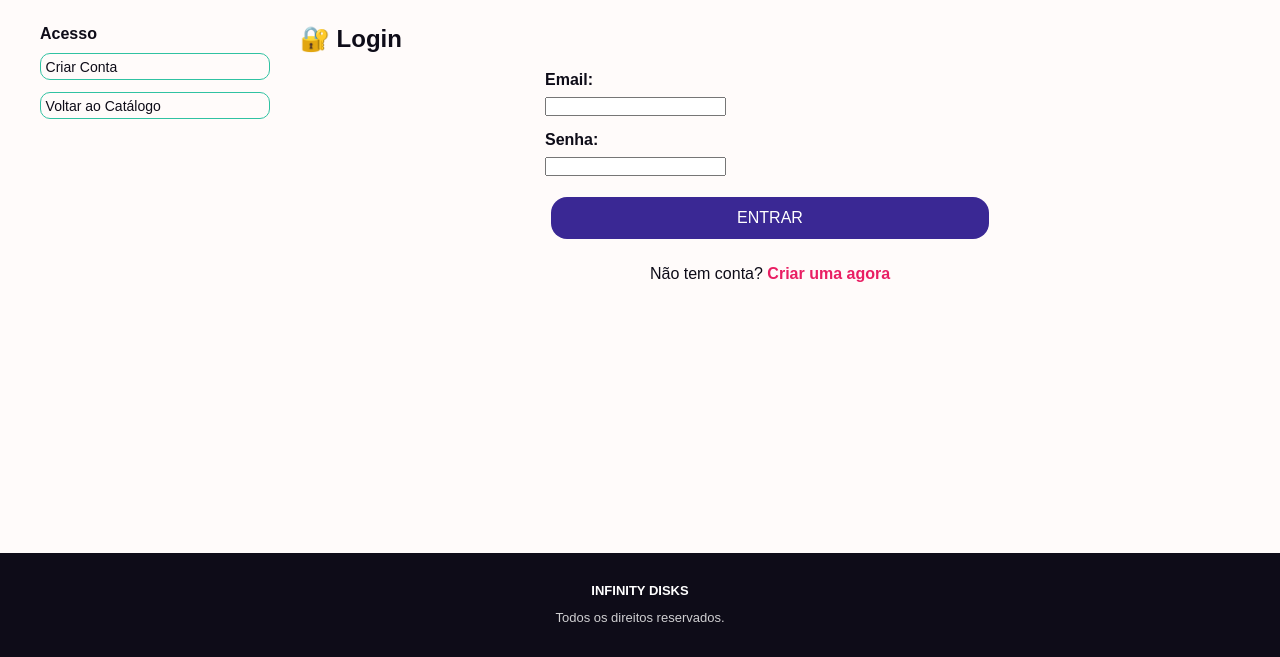
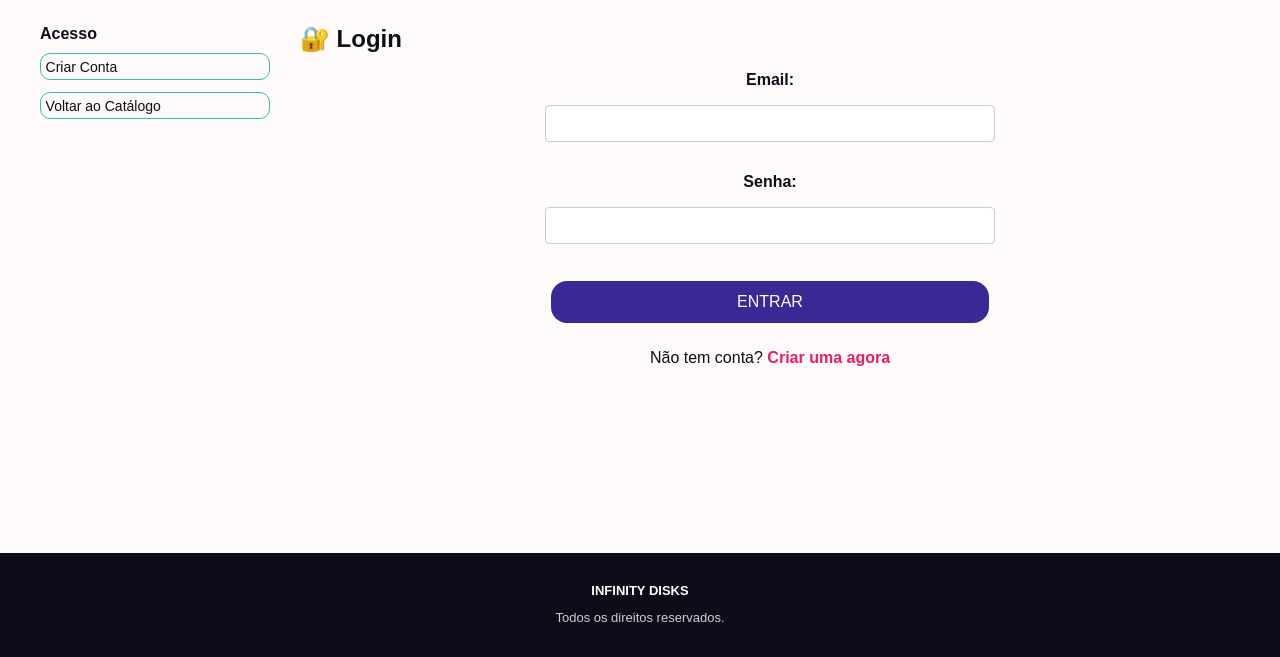
Before and after one commit to 5byp8r/InfinityDisks, a PHP site: page /login.php in a window 1280 px wide. Shown: the part 143-800 px from the top of the page. Run offline with PHP 8.4, Linux system fonts and the light colour scheme; a stand-in replaces the project's code that opens the database connection.

Commit message:
CSS_bug_Adjustments

```diff
--- a/view/login.php
+++ b/view/login.php
@@ -54,7 +54,7 @@ if (session_status() === PHP_SESSION_NONE) {
             <h2>🔐 Login</h2>
             <br>
 
-            <div style="max-width: 450px; margin: 0 auto;">
+            <div style="max-width: 450px; margin: 0 auto; text-align: center;">
                 <form action="../Controller/controller.php" method="POST"
                     style="display:flex; flex-direction:column; gap:15px;">
                     <input type="hidden" name="action" value="login">
@@ -67,7 +67,6 @@ if (session_status() === PHP_SESSION_NONE) {
                         <label for="senha" style="display: block; margin-bottom: 8px; font-weight: 600;">Senha:</label>
                         <input type="password" id="senha" name="senha" class="form-control-admin" required>
                     </div>
-
                     <button type="submit" class="btn-primary" style="padding: 12px; font-size: 1rem;">Entrar</button>
                 </form>
 
--- a/view/style.css
+++ b/view/style.css
@@ -216,6 +216,13 @@ button:hover {
     top: 10px;
     right: 10px;
 }
+.form-control-admin {
+    width: 100%;
+    padding: 10px;
+    margin: 8px 0 16px 0;
+    border: 1px solid #ccc;
+    border-radius: 4px;
+}
 
 /* rodape */
 .footer {
```
Also changed, not shown: view/catalogo.php (+6 -8 lines).
